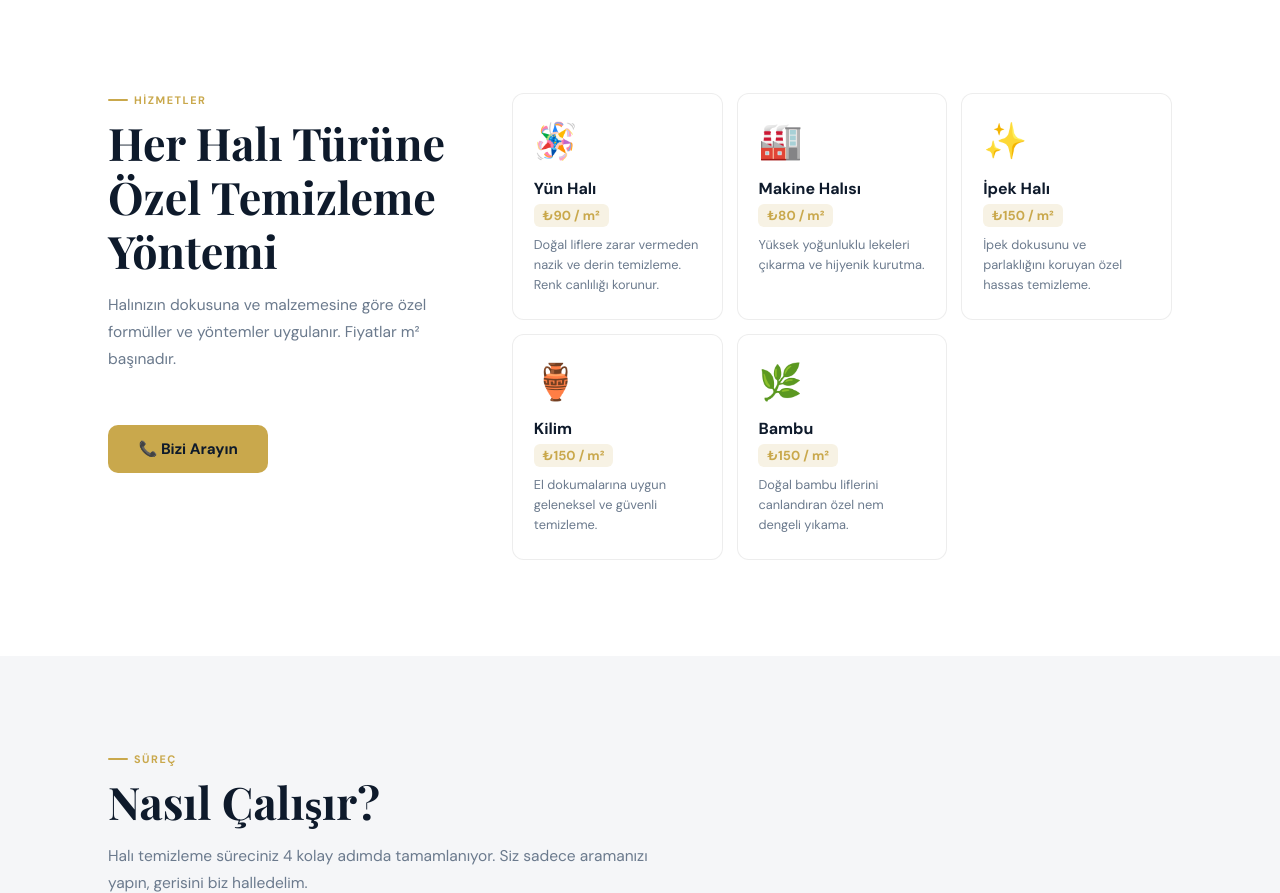
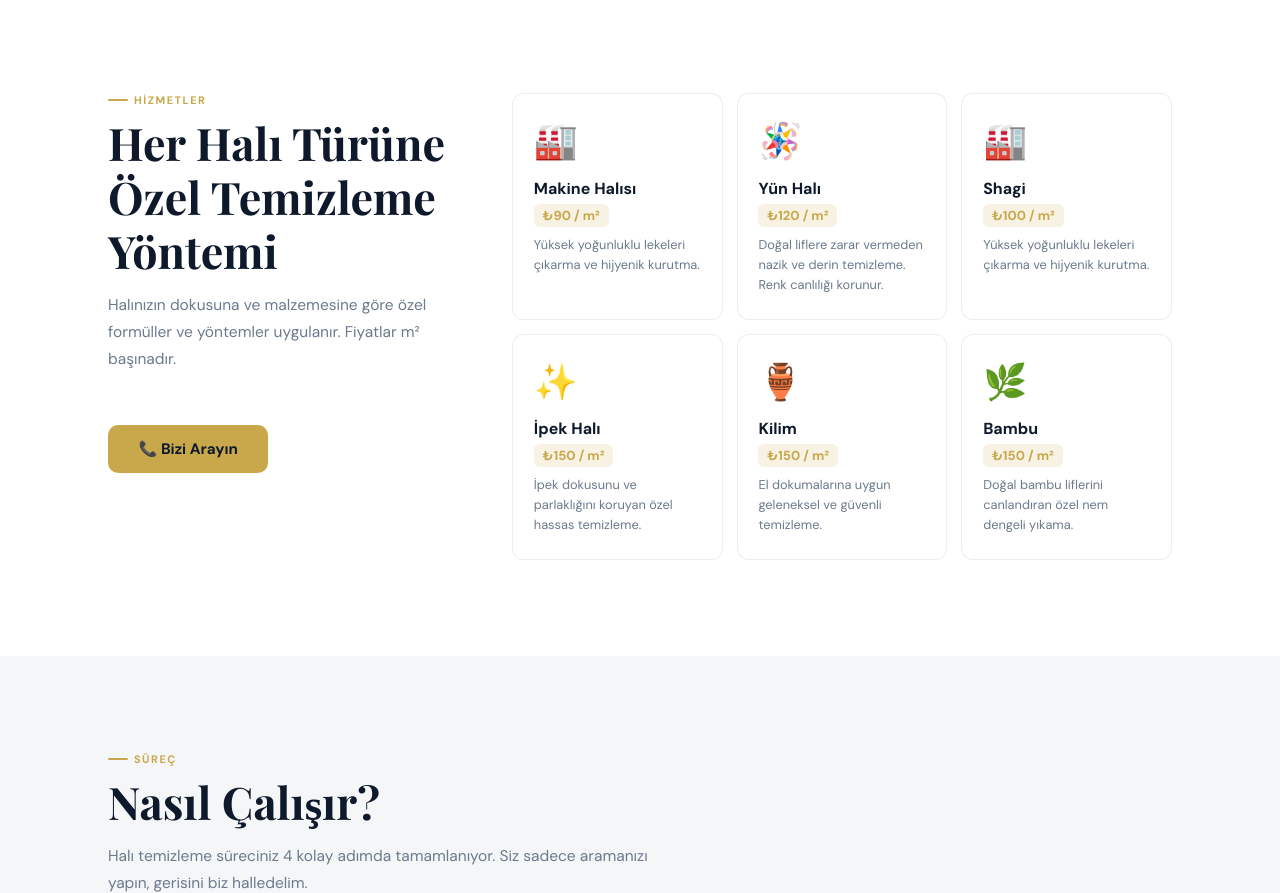
Before and after one commit to AlexiFearless/selalehali, a plain HTML site: page index.html in a window 1280 px wide. Shown: the part 994-1887 px from the top of the page. Drawn offline with nearby package versions, Linux system fonts and the light colour scheme.

Commit message:
Update index.html

```diff
--- a/index.html
+++ b/index.html
@@ -317,8 +317,9 @@ footer a{color:var(--gold)}
       <a class="btn-gold" style="display:inline-flex" href="tel:+905342842000">📞 Bizi Arayın</a>
     </div>
     <div class="svc-grid">
-      <div class="svc-card"><span class="svc-icon">🪅</span><div class="svc-name">Yün Halı</div><div class="svc-price">₺90 / m²</div><div class="svc-desc">Doğal liflere zarar vermeden nazik ve derin temizleme. Renk canlılığı korunur.</div></div>
-      <div class="svc-card"><span class="svc-icon">🏭</span><div class="svc-name">Makine Halısı</div><div class="svc-price">₺80 / m²</div><div class="svc-desc">Yüksek yoğunluklu lekeleri çıkarma ve hijyenik kurutma.</div></div>
+      <div class="svc-card"><span class="svc-icon">🏭</span><div class="svc-name">Makine Halısı</div><div class="svc-price">₺90 / m²</div><div class="svc-desc">Yüksek yoğunluklu lekeleri çıkarma ve hijyenik kurutma.</div></div>
+      <div class="svc-card"><span class="svc-icon">🪅</span><div class="svc-name">Yün Halı</div><div class="svc-price">₺120 / m²</div><div class="svc-desc">Doğal liflere zarar vermeden nazik ve derin temizleme. Renk canlılığı korunur.</div></div>
+      <div class="svc-card"><span class="svc-icon">🏭</span><div class="svc-name">Shagi</div><div class="svc-price">₺100 / m²</div><div class="svc-desc">Yüksek yoğunluklu lekeleri çıkarma ve hijyenik kurutma.</div></div>
       <div class="svc-card"><span class="svc-icon">✨</span><div class="svc-name">İpek Halı</div><div class="svc-price">₺150 / m²</div><div class="svc-desc">İpek dokusunu ve parlaklığını koruyan özel hassas temizleme.</div></div>
       <div class="svc-card"><span class="svc-icon">🏺</span><div class="svc-name">Kilim</div><div class="svc-price">₺150 / m²</div><div class="svc-desc">El dokumalarına uygun geleneksel ve güvenli temizleme.</div></div>
       <div class="svc-card"><span class="svc-icon">🌿</span><div class="svc-name">Bambu</div><div class="svc-price">₺150 / m²</div><div class="svc-desc">Doğal bambu liflerini canlandıran özel nem dengeli yıkama.</div></div>
```
